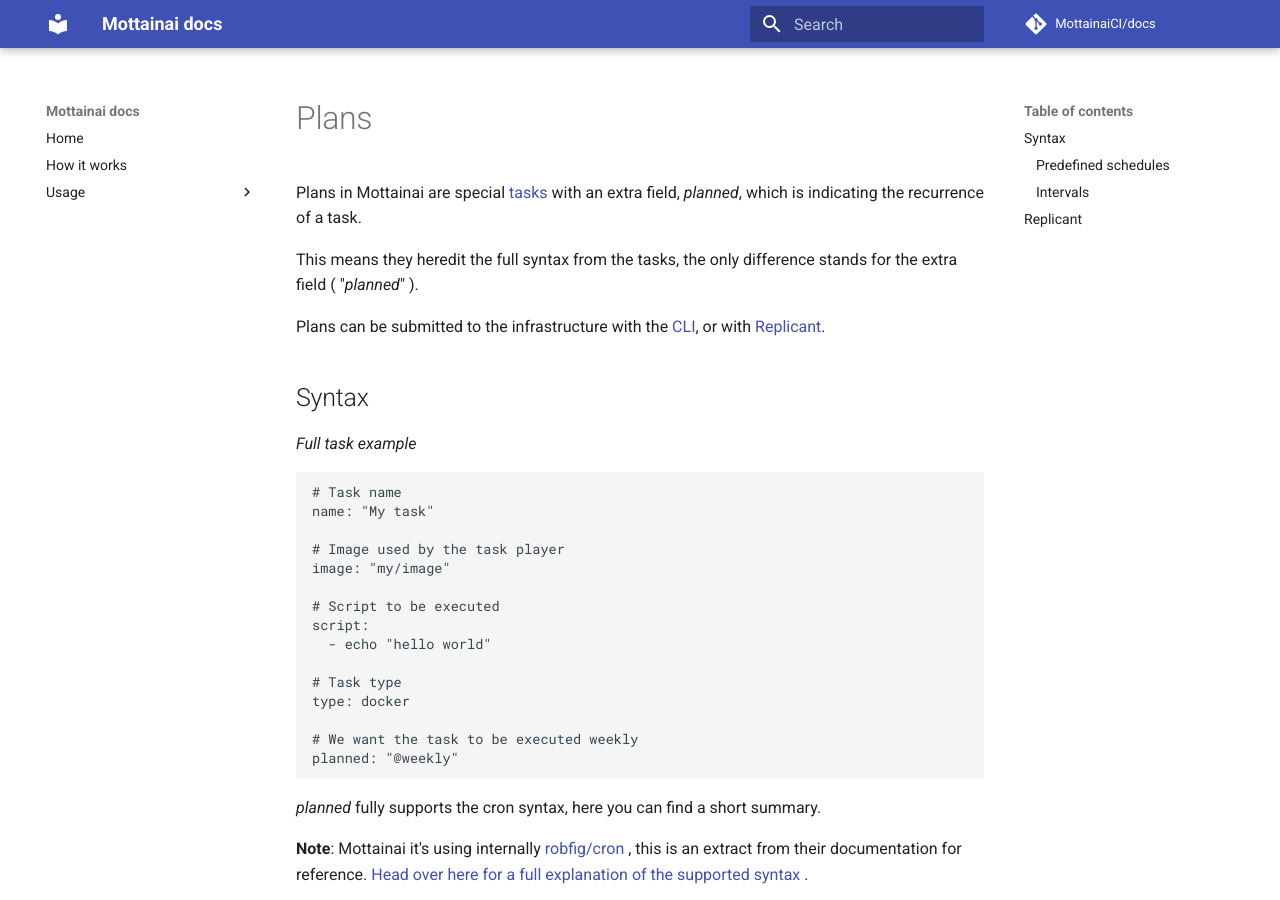
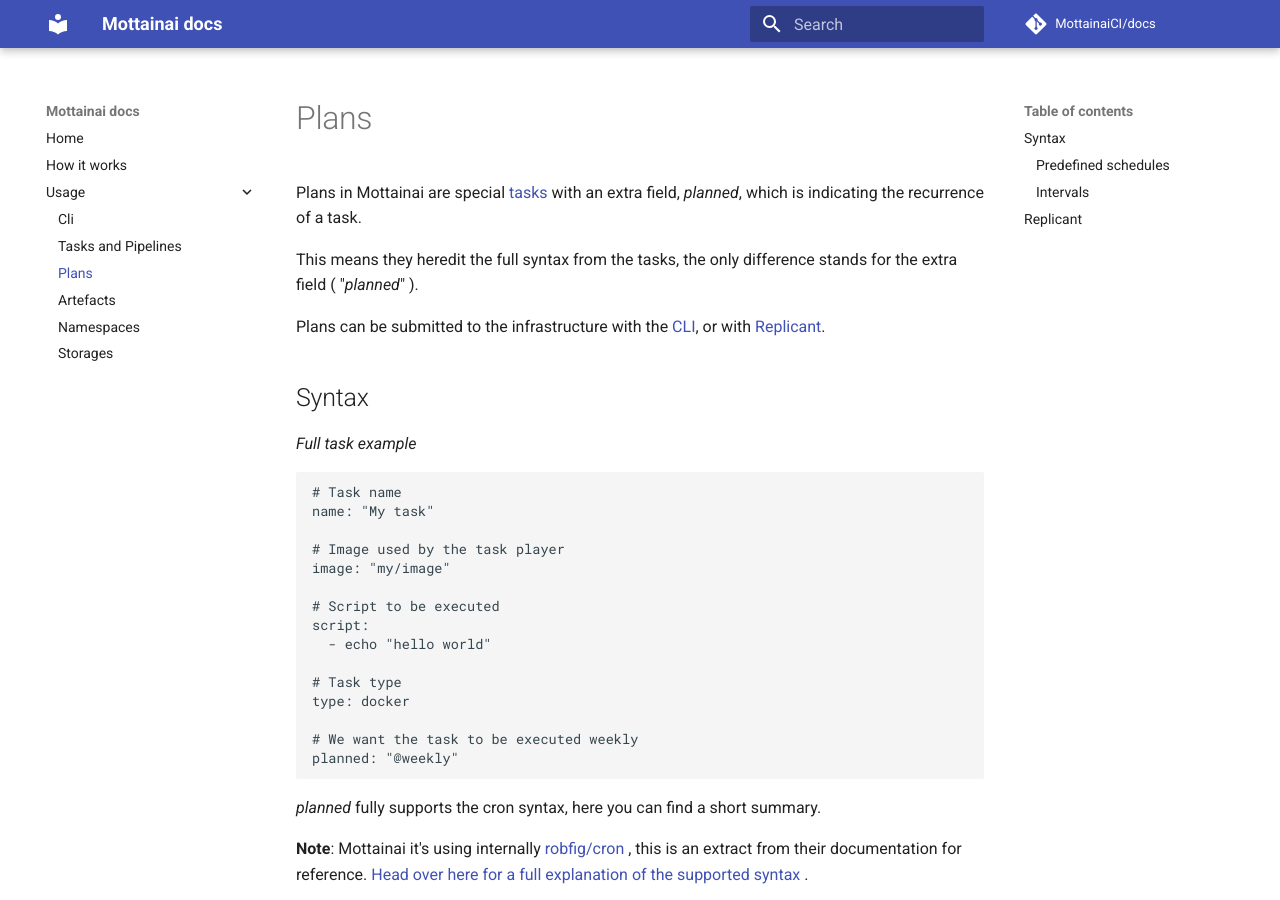
Before and after one commit to MottainaiCI/docs, an MkDocs documentation site: the page built from docs/usage/plans.md, in a window 1280 px wide and 900 px high. Built offline with MkDocs 1.6.1 and Material for MkDocs 9.7.7, drawn with Linux system fonts in a browser that asks for light colours; comment, search, counter and statistics services are not loaded.

Commit message:
Add plans also to the navbar

```diff
--- a/mkdocs.yml
+++ b/mkdocs.yml
@@ -12,6 +12,7 @@
 - Usage:
   - Cli: usage/cli.md
   - 'Tasks and Pipelines': usage/tasksandpipelines.md
+  - Plans: usage/plans.md
   - Artefacts: usage/artefacts.md
   - Namespaces: usage/namespace.md
   - Storages: usage/storage.md
```
